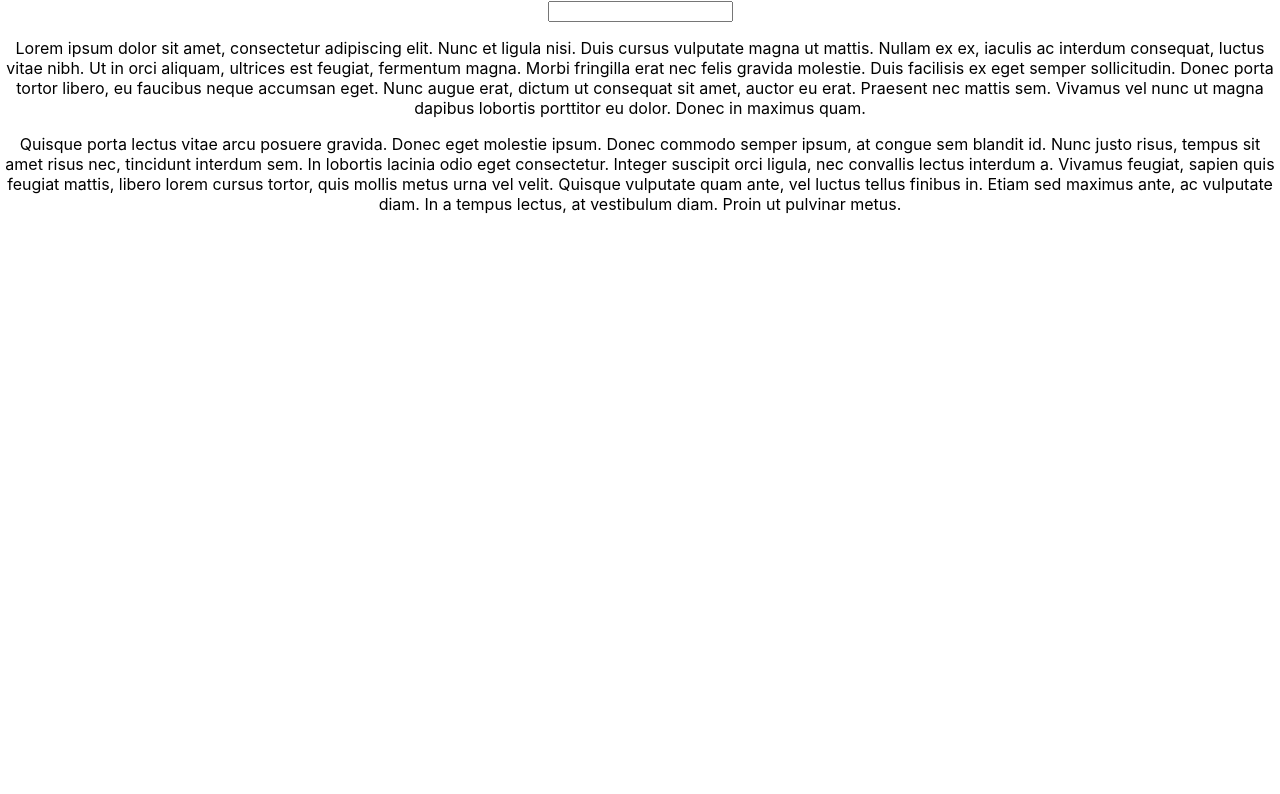
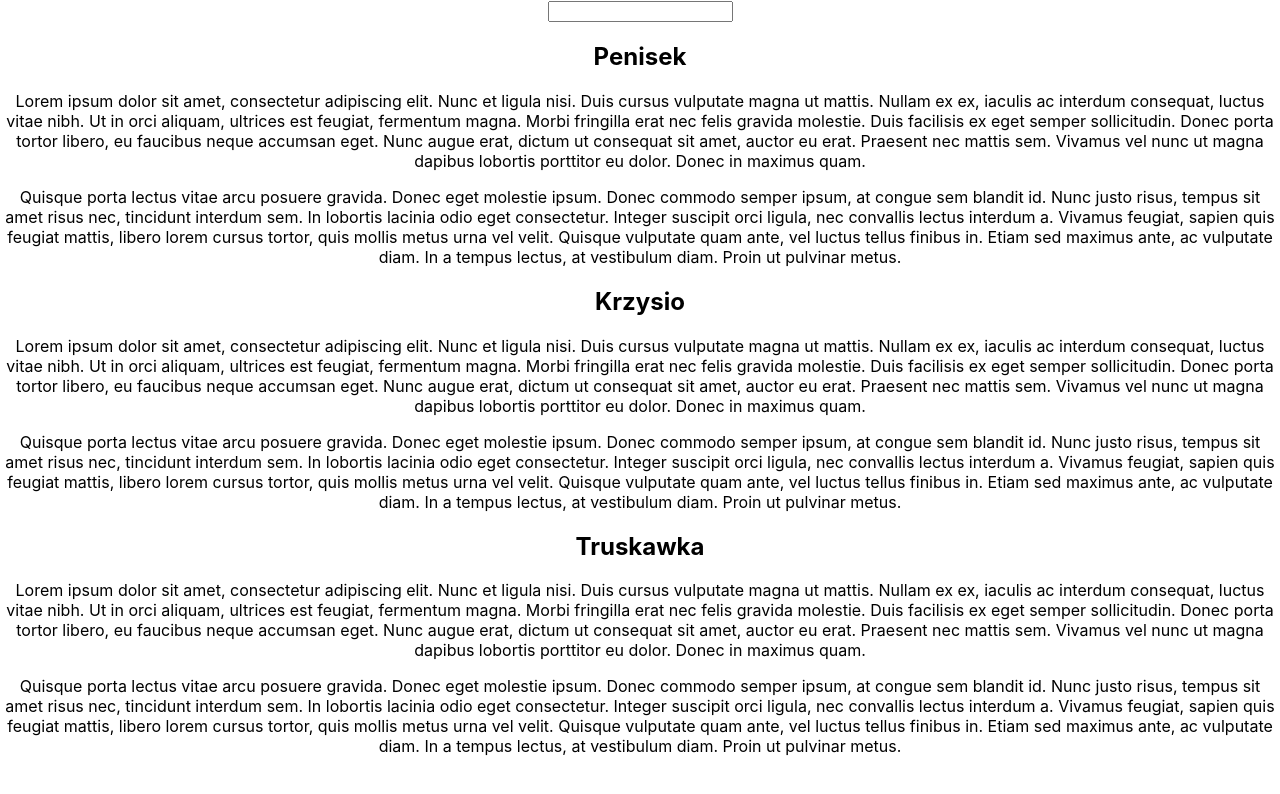
Before and after one commit to roberttorbiczuk/first_react_app, a React (Create React App) app: page / in a window 1280 px wide. Shown: the top 794 px of the page. Built offline with nearby package versions, Linux system fonts and the light colour scheme.

Commit message:
Add more UserOutput components in App.js

```diff
--- a/src/App.js
+++ b/src/App.js
@@ -8,7 +8,9 @@ class App extends Component {
     return (
       <div className="App">
         <UserInput/>
-        <UserOutput />
+        <UserOutput userName={'Penisek'} />
+        <UserOutput userName={'Krzysio'} />
+        <UserOutput userName={'Truskawka'} />
       </div>
     );
   }
--- a/src/UserOutput/UserOutput.js
+++ b/src/UserOutput/UserOutput.js
@@ -3,6 +3,7 @@ import React from 'react';
 const userOutput = (props) => {
   return (
     <div>
+      <h2>{props.userName}</h2>
       <p> Lorem ipsum dolor sit amet, consectetur adipiscing elit. Nunc et ligula nisi. Duis cursus vulputate magna ut mattis. Nullam ex ex, iaculis ac interdum consequat, luctus vitae nibh. Ut in orci aliquam, ultrices est feugiat, fermentum magna. Morbi fringilla erat nec felis gravida molestie. Duis facilisis ex eget semper sollicitudin. Donec porta tortor libero, eu faucibus neque accumsan eget. Nunc augue erat, dictum ut consequat sit amet, auctor eu erat. Praesent nec mattis sem. Vivamus vel nunc ut magna dapibus lobortis porttitor eu dolor. Donec in maximus quam. </p>
       <p> Quisque porta lectus vitae arcu posuere gravida. Donec eget molestie ipsum. Donec commodo semper ipsum, at congue sem blandit id. Nunc justo risus, tempus sit amet risus nec, tincidunt interdum sem. In lobortis lacinia odio eget consectetur. Integer suscipit orci ligula, nec convallis lectus interdum a. Vivamus feugiat, sapien quis feugiat mattis, libero lorem cursus tortor, quis mollis metus urna vel velit. Quisque vulputate quam ante, vel luctus tellus finibus in. Etiam sed maximus ante, ac vulputate diam. In a tempus lectus, at vestibulum diam. Proin ut pulvinar metus. </p>
     </div>
```
